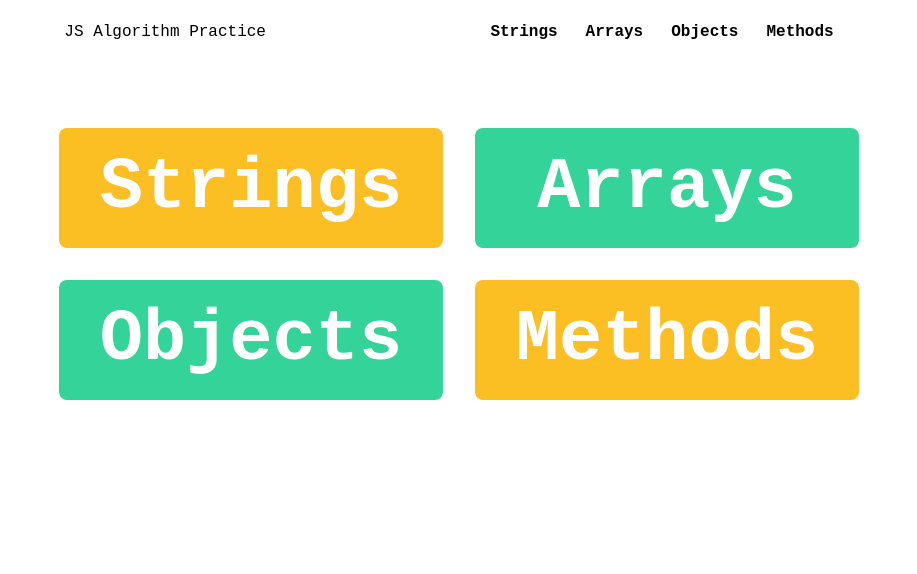
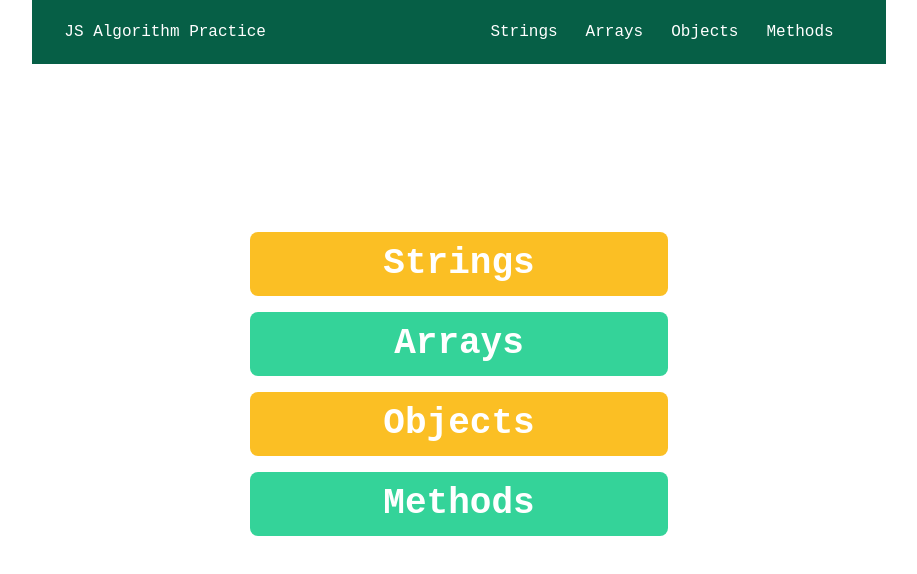
Before and after one commit to kellikells/everything_javascript, a Next.js app: page / in a window 1280 px wide. Shown: the top 574 px of the page, without its empty margins (181-1098 px from the left). Built offline with nearby package versions, Linux system fonts and the light colour scheme.

Commit message:
fixed index button layout for mobile

```diff
--- a/components/navbar/Navbar.js
+++ b/components/navbar/Navbar.js
@@ -15,7 +15,7 @@ export default function Navbar() {
     }
 
     return (
-        <nav  >
+        <nav className='bg-green-800 text-white' >
         {/* <nav className='bg-gray-100'> */}
             <div className='px-6'>
 
@@ -34,15 +34,7 @@ export default function Navbar() {
                             </Link>
                         </div>
 
-                        {/*  ---------- Left side: nav ----------  */}
-                        {/* <div className='hidden md:flex items-center space-x-1'>
-                            <Link href='/'>
-                                <a className='py-6 px-3 text-gray-500 hover:text-gray-900'>Home</a>
-                            </Link>
-                            <Link href='/' >
-                                <a className='py-6 px-3 text-gray-500 hover:text-gray-900'>second link</a>
-                            </Link>
-                        </div> */}
+
 
                     </div>
 
@@ -54,8 +46,8 @@ export default function Navbar() {
                                     onClick={() => setActiveLink({ info })}
                                     className={
                                         activeLink.info == info
-                                            ? 'bg-yellow-100 py-5 px-3 font-semibold hover:text-red-700'
-                                            : 'py-5 px-3 font-semibold hover:text-red-700'
+                                            ? 'bg-yellow-100 py-5 px-3 hover:text-red-700'
+                                            : ' transition duration-500 ease-in-out py-5 px-3 hover:text-red-700 hover:p-2 hover:bg-gray-100'
                                     }
                                 >
                                     {info}
--- a/pages/index.js
+++ b/pages/index.js
@@ -1,3 +1,5 @@
+import React, { useState, useEffect } from 'react';
+
 import Head from 'next/head';
 import Link from 'next/link';
 // import styles from '../styles/Home.module.css'
@@ -12,9 +14,27 @@ const Home = () => {
         <meta name='description' content='algorithm questions javascript' />
         <link rel='icon' href='/favicon.ico' />
       </Head>
+
+
+
       <div className='h-screen'>
 
-        <div className='flex space-x-8 py-4 pt-16 justify-center items-center'>
+          <div className='h-1/5'></div>
+          <div className='flex flex-col items-center justify-center p-2 gap-y-4'>
+
+            <Link href='/strings'><a className='w-1/2 px-4 py-3 text-center bg-yellow-400 text-4xl hover:bg-white font-bold text-white hover:text-gray-900 rounded-lg hover:shadow-xl transition duration-300'>Strings</a></Link>
+
+            <Link href='/arrays'><a className='w-1/2 px-4 py-3 text-center bg-green-400 text-4xl hover:bg-white font-bold text-white hover:text-gray-900 rounded-lg hover:shadow-xl transition duration-300'>Arrays</a></Link>
+
+            {/* <div className='flex space-x-8 py-4 justify-center items-center'> */}
+            <Link href='/objects'><a className='w-1/2 px-4 py-3 text-center bg-yellow-400 text-4xl hover:bg-white font-bold text-white hover:text-gray-900 rounded-lg hover:shadow-xl transition duration-300'>Objects</a></Link>
+
+
+            <Link href='/methods'><a className='w-1/2 px-4 py-3 text-center bg-green-400 text-4xl hover:bg-white font-bold text-white hover:text-gray-900 rounded-lg hover:shadow-xl transition duration-300'>Methods</a></Link>
+
+            {/* </div> */}
+
+            {/* <div className='flex space-x-8 py-4 pt-16 justify-center items-center'>
           <Link href='/strings'><a className='py-6 w-96 text-center bg-yellow-400 text-7xl hover:bg-white font-bold text-white hover:text-gray-900 rounded-lg hover:shadow-xl transition duration-300'>Strings</a></Link>
           <Link href='/arrays'><a className='py-6 w-96 text-center bg-green-400 text-7xl hover:bg-white font-bold text-white hover:text-gray-900 rounded-lg hover:shadow-xl transition duration-300'>Arrays</a></Link>
         </div>
@@ -22,9 +42,11 @@ const Home = () => {
         <div className='flex space-x-8 py-4 justify-center items-center'>
           <Link href='/objects'><a className='py-6 w-96 text-center bg-green-400 text-7xl hover:bg-white font-bold text-white hover:text-gray-900 rounded-lg hover:shadow-xl transition duration-300'>Objects</a></Link>
           <Link href='/methods'><a className='py-6 w-96 text-center bg-yellow-400 text-7xl hover:bg-white font-bold text-white hover:text-gray-900 rounded-lg hover:shadow-xl transition duration-300'>Methods</a></Link>
+        </div> */}
+          </div>
         </div>
 
-      </div>
+
     </div>
 
   );
```
Also changed, not shown: components/cards/ComponentQuestion.js (+15 -0 lines), pages/strings.js (+0 -36 lines).
